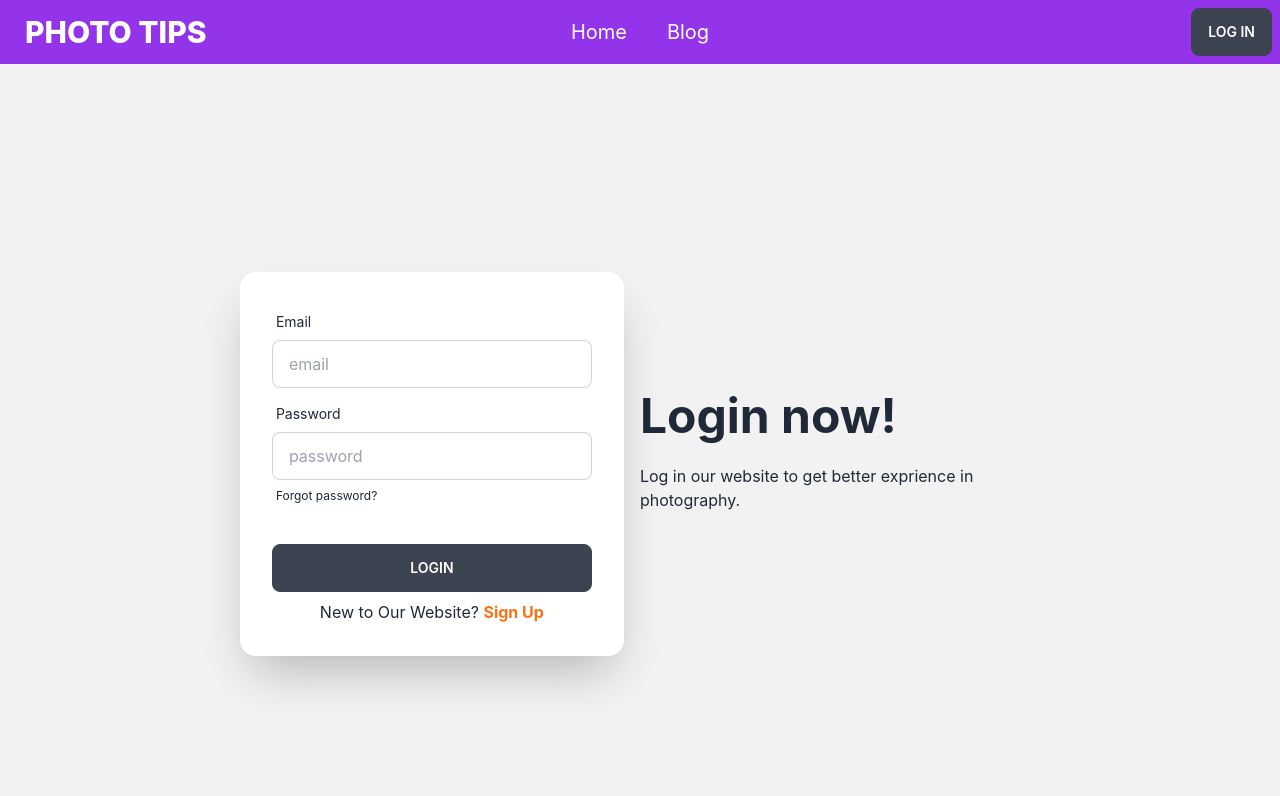
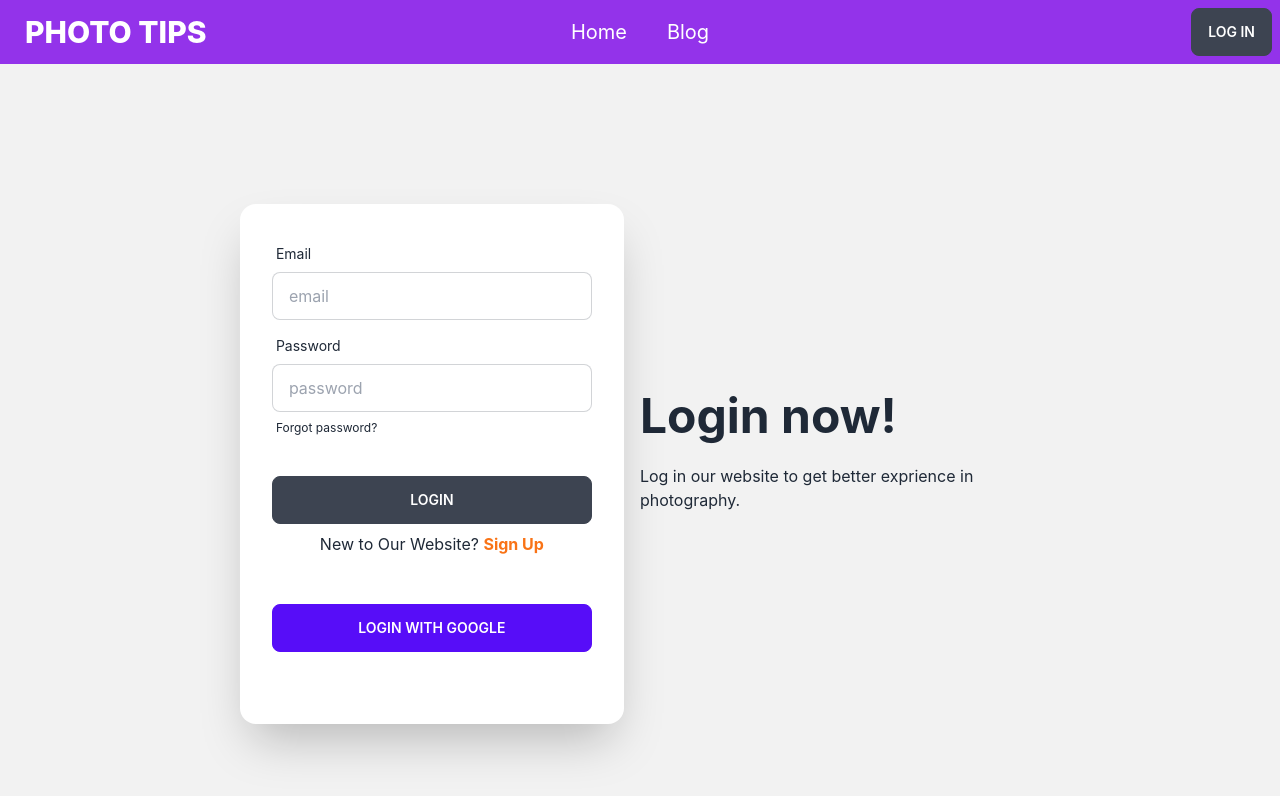
Before and after one commit to mrsurus/Photography-tips-client, a React (Create React App) app: page /login in a window 1280 px wide. Shown: the top 796 px of the page. Built offline with nearby package versions, Linux system fonts and the light colour scheme; no server answers.

Commit message:
google auth done

```diff
--- a/src/Component/Context/AuthProvider/AuthProvider.js
+++ b/src/Component/Context/AuthProvider/AuthProvider.js
@@ -39,6 +39,8 @@ const AuthProvider = ({children}) => {
             return  signInWithPopup(auth, googleProvider)
         }
 
+
+
     useEffect(()=>{
         const unsubscribe = onAuthStateChanged(auth, currentUser => {
             console.log(currentUser);
@@ -57,6 +59,7 @@ const AuthProvider = ({children}) => {
         googlesignIn,
         createUser,
         updateNamePhoto,
+
         logOut,
         logIn
     }
--- a/src/Component/Login/Login.js
+++ b/src/Component/Login/Login.js
@@ -1,9 +1,10 @@
+import { data } from 'autoprefixer';
 import React, { useContext } from 'react';
 import { Link } from 'react-router-dom';
 import { AuthContext } from '../Context/AuthProvider/AuthProvider';
 
 const Login = () => {
-    const {logIn} = useContext(AuthContext)
+    const {logIn,googlesignIn} = useContext(AuthContext)
 
     const handleLogIn = (e) => {
         e.preventDefault()
@@ -16,8 +17,11 @@ const Login = () => {
             console.log(user);
         })
         .catch(err => console.log(err))
-
-
+    }
+    const handleGoogleSingIn = ()=>{
+        googlesignIn()
+        .then(res => console.log(res.user))
+        .catch(data => console.log(data))
     }
     return (
         <div>
@@ -48,7 +52,9 @@ const Login = () => {
                             <input className='btn' type="submit" value="LogIn" />
                         </div>
                         <p className='text-center'>New to Our Website? <Link className='text-orange-500 font-bold' to='/register'>Sign Up</Link></p>
+                        <button onClick={handleGoogleSingIn} className='btn btn-primary text-center my-10'>LogIn With Google</button>
                     </form>
+
                     </div>
                 </div>
             </div>
```
